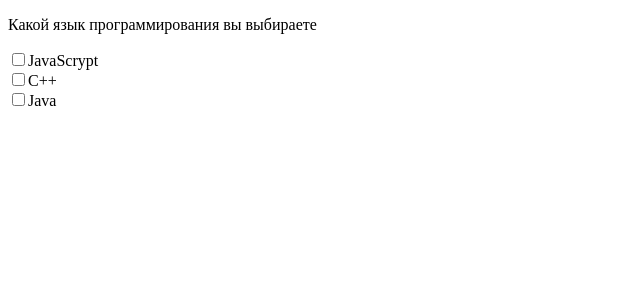
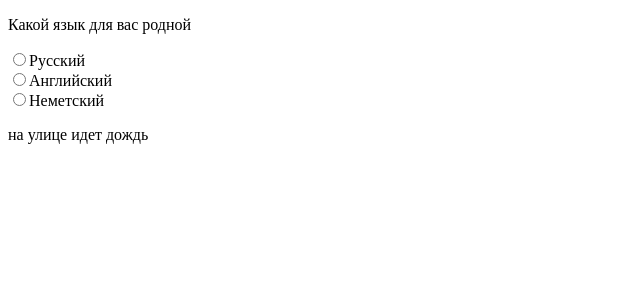
Before and after one commit to vitalay/course-on-60, a Vue app: page / in a window 1280 px wide. Shown: the top 300 px of the page, without its empty margins (0-640 px from the left). Built offline with nearby package versions, Linux system fonts and the light colour scheme.

Commit message:
Массив значений checkbox в Vue

```diff
--- a/src/App.vue
+++ b/src/App.vue
@@ -3,7 +3,8 @@ export default {
 
 	data() {
 		return {
-		arr: [],
+			choice: '',
+
 		}
 	},
 
@@ -14,19 +15,21 @@ export default {
 </script>
 
 <template>
-<p> Какой язык программирования вы выбираете  </p>
-	<input type="checkbox" v-model="arr" value="JavaScrypt" id="checkbox">
-	<label for="checkbox">JavaScrypt</label>
+	<p> Какой язык для вас родной</p>
+	<input name="radio" type="radio" v-model="choice" value="на улице идет дождь">
+	<label for="Русский">Русский</label>
 	<br>
-	<input type="checkbox" v-model="arr" value="C++" id="checkbox">
-	<label for="checkbox">C++</label>
+	<input name="radio" type="radio" v-model="choice" value="it's raining outside
+">
+	<label for="Английский">Английский</label>
 	<br>
-	<input type="checkbox" v-model="arr" value="Java" id="checkbox">
-	<label for="checkbox">Java</label>
-	<ul>
-		<li v-for="item in arr">{{ item }}</li>
-	</ul>
+	<input name="radio" type="radio" v-model="choice" value="Draußen regnet es
+">
+	<label for="Неметский">Неметский</label>
 
+	<p v-if="choice" >{{ choice }}</p>
+	<p v-else>на улице идет дождь</p>
+	<p></p>
 
 </template>
 
```
